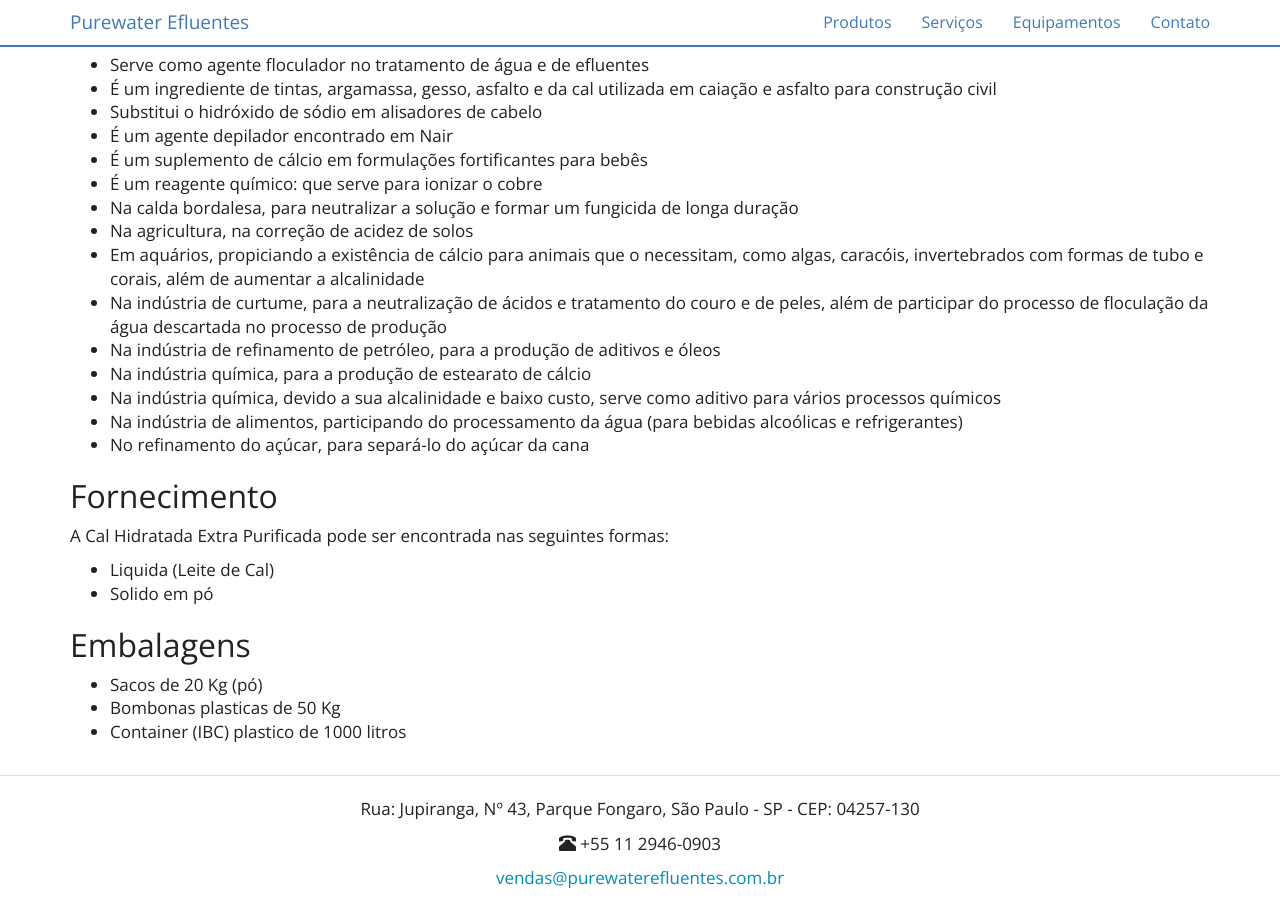
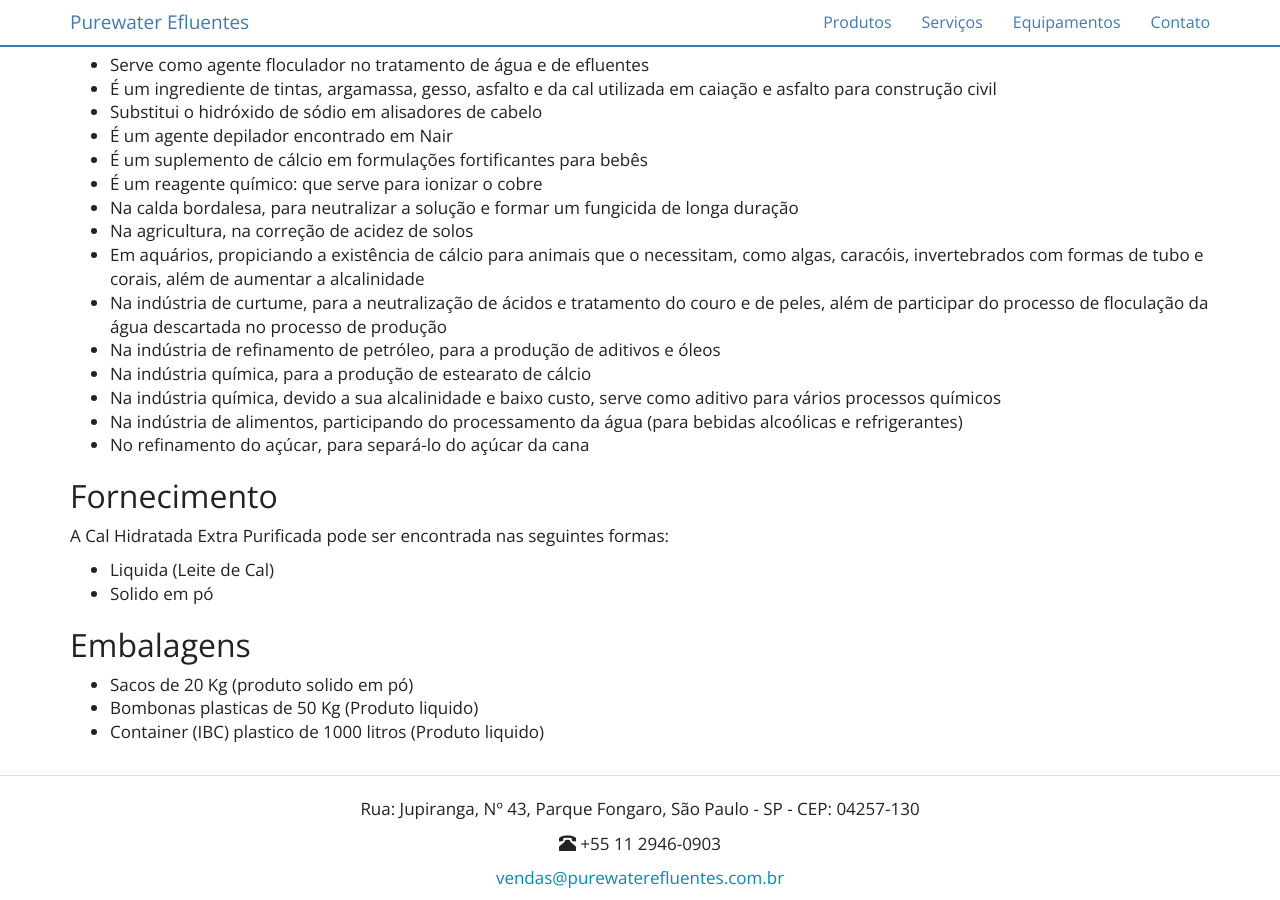
Before and after one commit to purewaterefluentes/purewaterefluentes.github.io, a Jekyll site: the page built from produtos/cal-hidratada.md, in a window 1280 px wide and 900 px high, scrolled down 636 px. Built offline with Jekyll 4.4.1, drawn with Linux system fonts in a browser that asks for light colours; nearby versions of some CDN libraries; library files that are not in the unit come from our copies.

Commit message:
Update and rename cal-hidratada-extra-purificada.md to cal-hidratada.md

```diff
--- a/produtos/cal-hidratada-extra-purificada.md
+++ b/produtos/cal-hidratada.md
@@ -41,6 +41,6 @@
 
 ## Embalagens
 
-- Sacos de 20 Kg (pó)
-- Bombonas plasticas de 50 Kg
-- Container (IBC) plastico de 1000 litros
+- Sacos de 20 Kg (produto solido em pó)
+- Bombonas plasticas de 50 Kg (Produto liquido)
+- Container (IBC) plastico de 1000 litros (Produto liquido)
```
